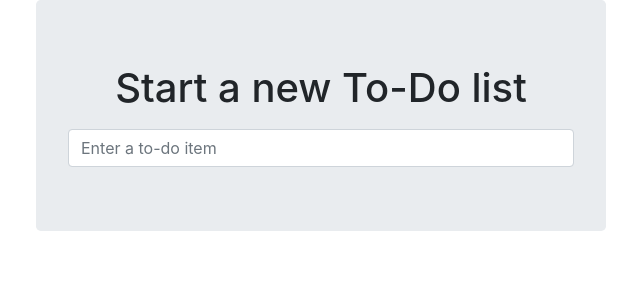
After one commit to sesquivel312/tdd_w_python, a Django app: page / in a window 1280 px wide. The commit adds this page. Shown: the top 300 px of the page, without its empty margins (34-674 px from the left). Run offline with Django 3.2, Linux system fonts and the light colour scheme; some libraries are stand-ins or nearby versions.

Commit message:
update css
added some bootstrap style items to: enlarge headers and text entry box, center everything,
style table w/horizontal rules between rows, etc.

also created a custom CSS thing? to move the input box a bit lower relative to the header

```diff
--- a/functest/tests.py
+++ b/functest/tests.py
@@ -6,11 +6,11 @@
 import time
 import unittest
 
-from django.test import LiveServerTestCase
+from django.contrib.staticfiles.testing import StaticLiveServerTestCase
 from selenium import webdriver
 from selenium.webdriver.common.keys import Keys
 
-class NewVisitorTest(LiveServerTestCase):
+class NewVisitorTest(StaticLiveServerTestCase):
     def setUp(self):
         self.browser = webdriver.Chrome('/home/steve/bin/chromedriver')
         self.browser.implicitly_wait(3)
--- /dev/null
+++ b/lists/static/base.css
@@ -0,0 +1,3 @@
+#id_new_item {
+    margin-top: 2ex;
+}
--- /dev/null
+++ b/lists/templates/base.html
@@ -0,0 +1,34 @@
+<!DOCTYPE html>
+<html lang="en">
+<head>
+    <meta charset="UTF-8">
+    <meta http-equiv="X-UA-Compatible" content="IE=edge">
+    <meta name="viewport" content="width=device-width, initial-scale=1.0">
+    <title>To-Do lists</title>
+    <link href="/static/bootstrap/css/bootstrap.min.css" rel="stylesheet" media="screen">
+    <link href="/static/base.css" rel="stylesheet" media="screen">
+</head>
+<body>
+<div class="container">
+
+    <div class="row">
+        <div class="col-md-6 col-md-offset-3 jumbotron">
+            <div class="text-center">
+                <h1>{% block header_text %}{% endblock %}</h1>
+                <form method="post" action={% block form_action %}{%  endblock %}>
+                    <input name="item_text" class=" form-control input-lg" id="id_new_item" placeholder="Enter a to-do item"/>
+                    {% csrf_token %}
+                </form>
+            </div>
+        </div>
+    </div>
+
+    <div class="row">
+        <div class="col-md-6 col-md-offset-3">
+            {% block table %}{% endblock %}
+        </div>
+    </div>
+
+</div>
+</body>
+</html>
--- a/lists/templates/list.html
+++ b/lists/templates/list.html
@@ -3,7 +3,7 @@
 {% block form_action %}/lists/{{ list.id }}/add_item{% endblock %}
 
 <{% block table %}
-<table id="id_list_table">
+<table id="id_list_table" class="table">
     {% for item in list.item_set.all %}
         <tr><td>{{ forloop.counter }}: {{ item.text }}</td></tr>
     {% endfor %}
```
